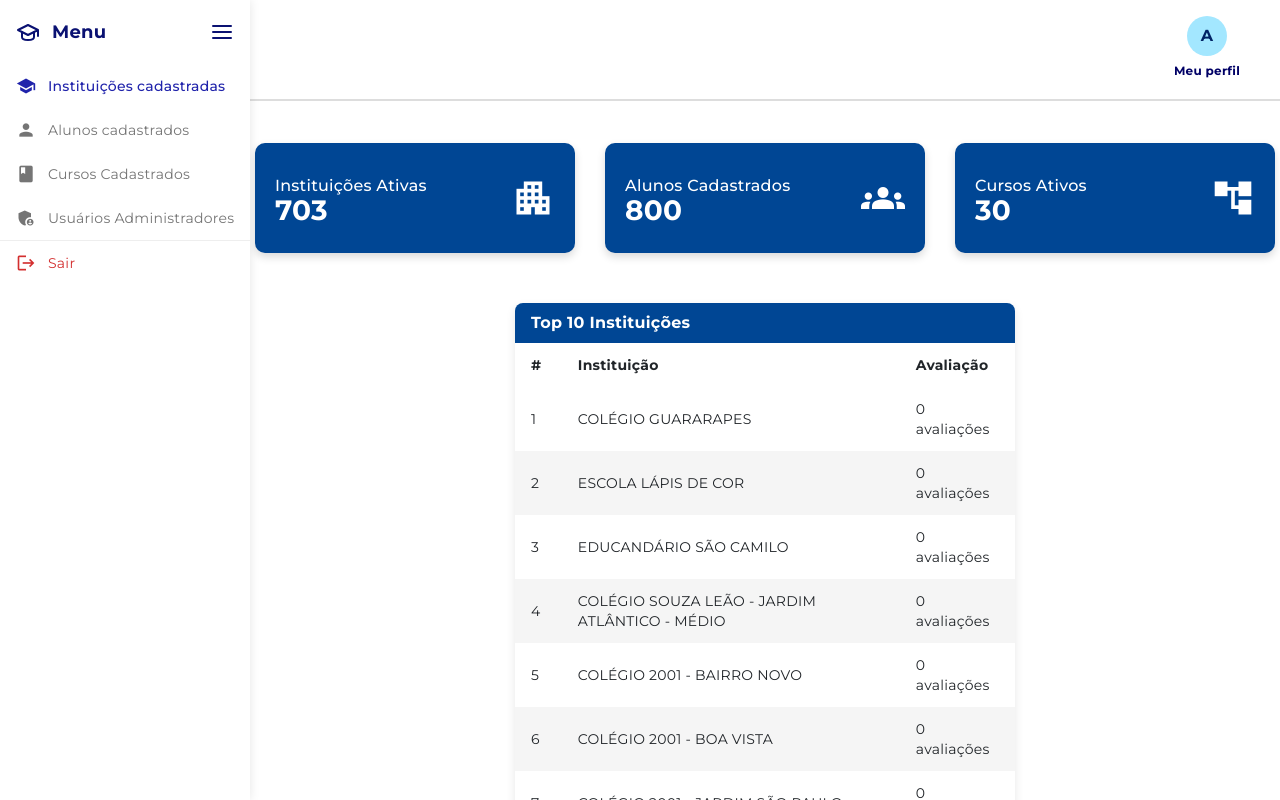
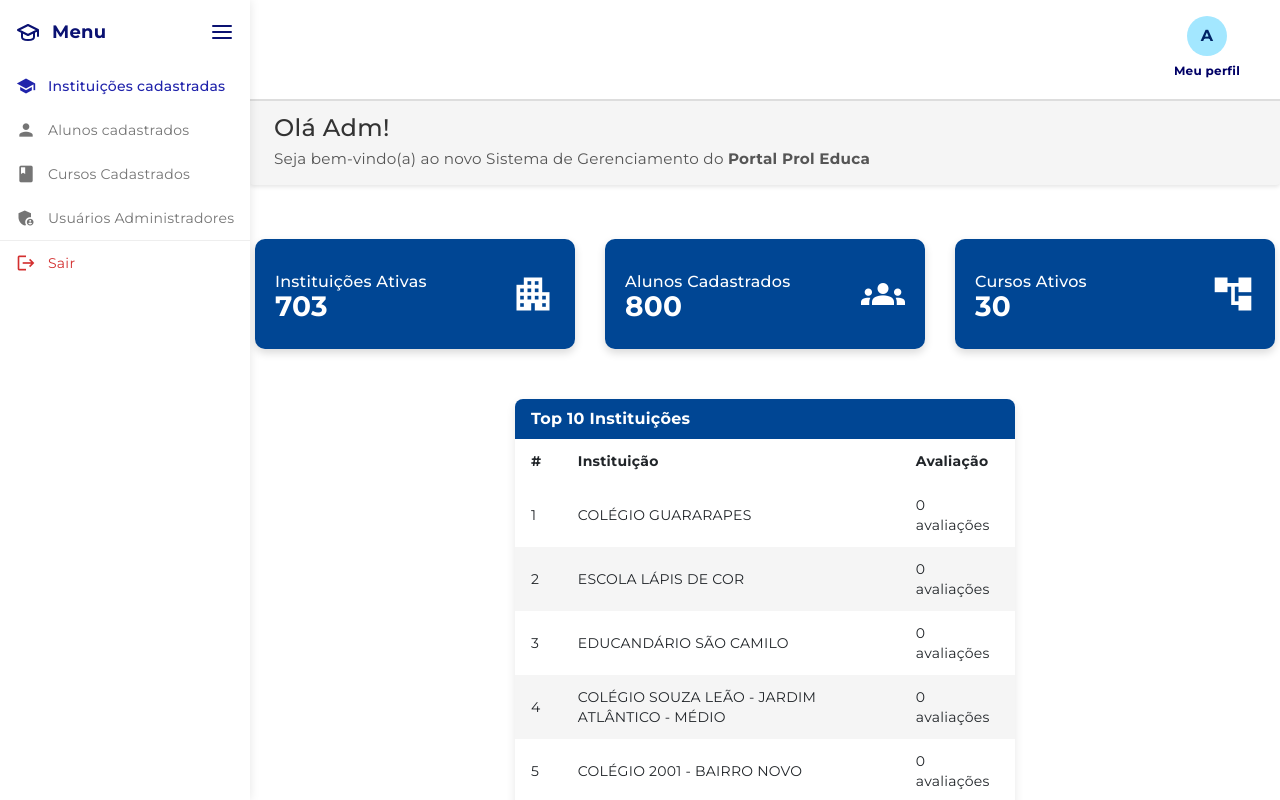
Before and after one commit to jessicamdsn/ProlEduca-TakeOff, an Angular app in the folder prol_educa_app/: page /admin-registration in a window 1280 px wide. Built offline with nearby package versions, Linux system fonts and the light colour scheme.

Commit message:
scss fix

```diff
--- a/prol_educa_app/src/app/layout/welcome-card/welcome-card.component.scss
+++ b/prol_educa_app/src/app/layout/welcome-card/welcome-card.component.scss
@@ -1,4 +1,5 @@
 .welcome-card {
+  margin-top: 6rem;
   background-color: #f5f5f5; // cinza claro como no Figma
   padding: 16px 24px;
   border-radius: 4px;
@@ -9,6 +10,7 @@
     margin: 0;
     font-size: 1.5rem;
     color: #333;
+    font-family: 'Montserrat', sans-serif;
   }
 
   p {
@@ -18,9 +20,7 @@
   }
 
   // QUANDO O SIDEBAR ESTÁ ABERTO, adiciona margem à esquerda
-  &:not(.collapsed) {
-    margin-left: 40px; // ou 250px - 80px, dependendo do seu layout
-  }
+
 
   // QUANDO ESTÁ COLAPSADO, volta à posição normal
   &.collapsed {
--- a/prol_educa_app/src/app/modules/material/material.module.ts
+++ b/prol_educa_app/src/app/modules/material/material.module.ts
@@ -28,8 +28,7 @@ const MATERIAL_MODULES = [
 
 @NgModule({
   declarations: [],
-  imports: [CommonModule, ReactiveFormsModule, HttpClientModule], // Opcional (caso vá usar componentes no MaterialModule)
-  imports: [CommonModule, ReactiveFormsModule, MatIconModule, MatCardModule], // Opcional (caso vá usar componentes no MaterialModule)
+  imports: [CommonModule, ReactiveFormsModule, MatIconModule, MatCardModule, HttpClientModule], // Opcional (caso vá usar componentes no MaterialModule)
   exports: [
     CommonModule,
     ReactiveFormsModule, // <-- ESSENCIAL para liberar formGroup no seu app
```
